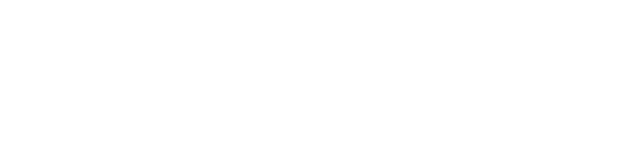
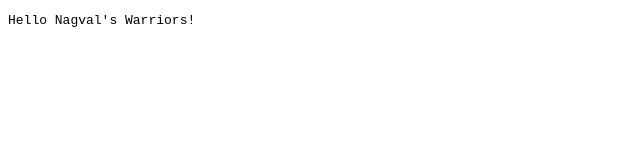
Before and after one commit to DmitryVoskoboynikov/jsgoodparts, a plain HTML site: page ch1/index.html in a window 1280 px wide. Shown: the whole page, without its empty margins (0-640 px from the left). Drawn offline with Linux system fonts and the light colour scheme.

Commit message:
work on chapter 1: Add simple js check

```diff
--- a/ch1/index.html
+++ b/ch1/index.html
@@ -5,6 +5,6 @@
     <title>Простая проверка</title>
 </head>
 <body>
-
+    <pre><script src="program.js"></script></pre>
 </body>
 </html>
--- a/ch1/program.js
+++ b/ch1/program.js
@@ -0,0 +1 @@
+document.writeln("Hello Nagval's Warriors!");
```
